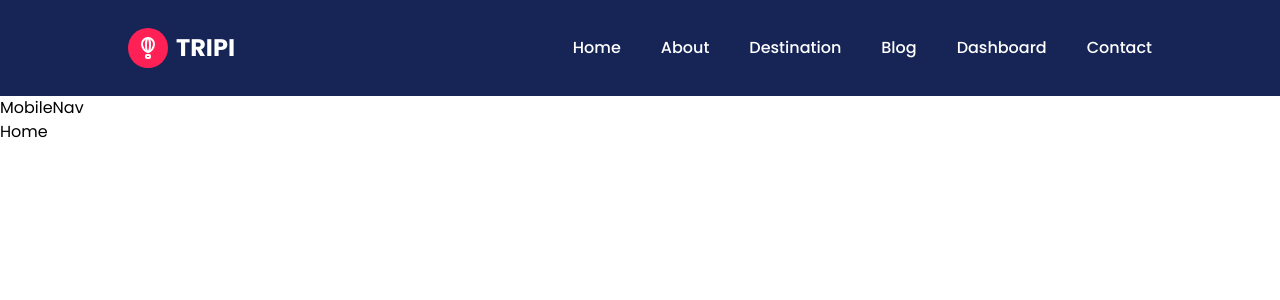
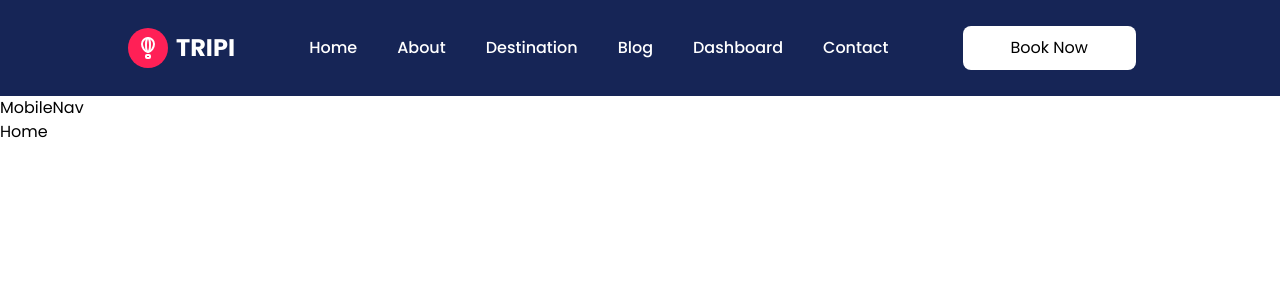
Before and after one commit to Shijin2k3/Travel-Website, a Next.js app: page / in a window 1280 px wide. Shown: the top 300 px of the page. Built offline with nearby package versions, Linux system fonts and the light colour scheme.

Commit message:
Initialized Navbar

```diff
--- a/components/Home/Navbar/Navbar.tsx
+++ b/components/Home/Navbar/Navbar.tsx
@@ -1,6 +1,7 @@
 import { navLinks } from '@/constant/constant'
 import Link from 'next/link'
 import React from 'react'
+import { HiMiniBars3BottomLeft } from 'react-icons/hi2'
 import { TbAirBalloon } from 'react-icons/tb'
 
 const Navbar = () => {
@@ -23,6 +24,13 @@ const Navbar = () => {
                     </Link>
                 })}
             </div>
+            <div className='flex items-center space-x-4'>
+                <button className='md:px-12 md:py-2.5 px-8 py-2 text-black
+                 text-base  bg-white hover:bg-gray-200
+                  transition-all duration-200 rounded-lg'>Book Now</button>
+
+                  <HiMiniBars3BottomLeft className='w-8 h-8 cursor-pointer text-white lg:hidden'/>
+            </div>
         </div>
     </div>
   )
```
